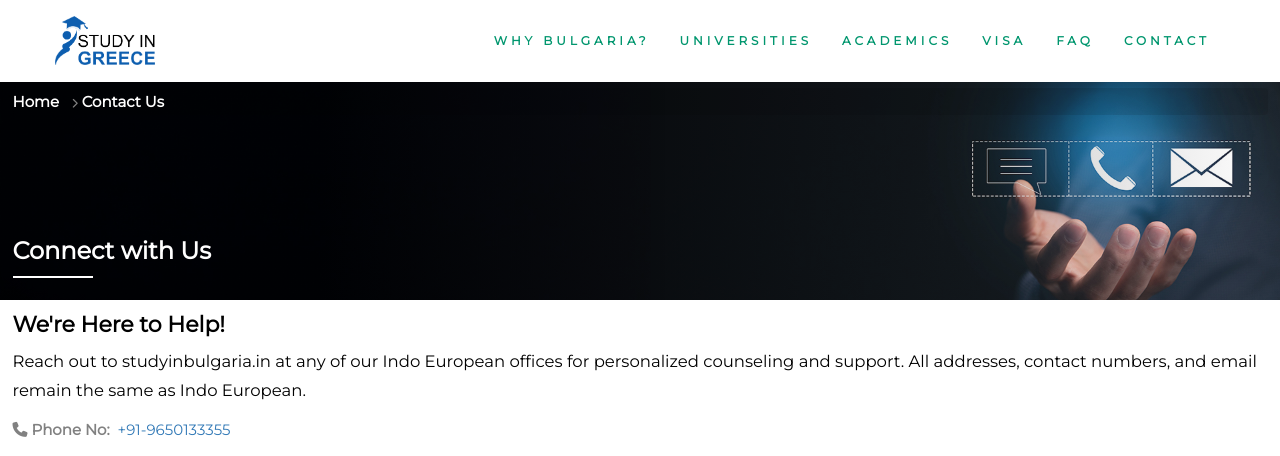
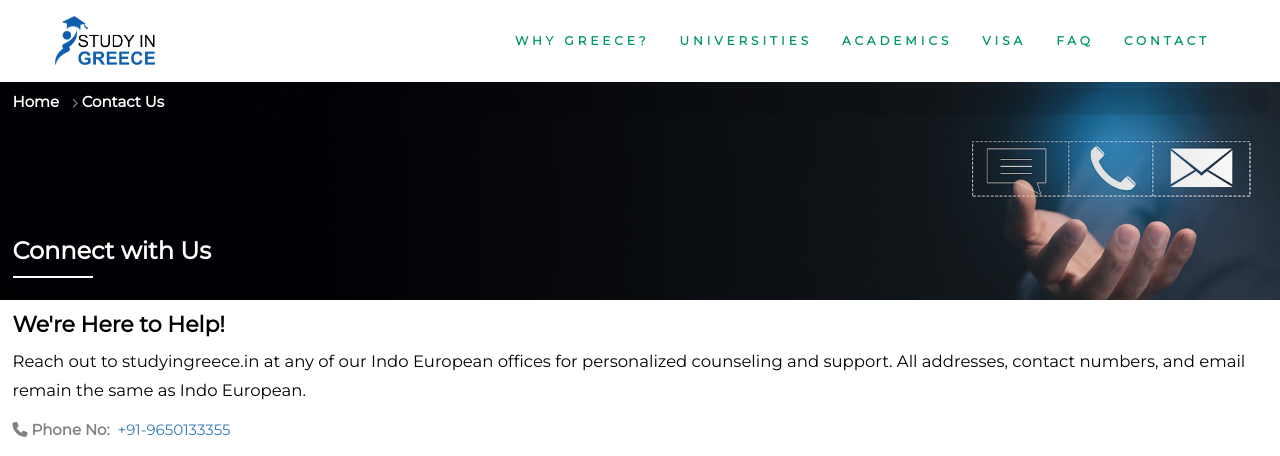
Before and after one commit to indoeuropeanweb/StudyinGreece, a plain HTML site: page contact.html in a window 1280 px wide. Shown: the top 456 px of the page. Drawn offline with nearby package versions, Linux system fonts and the light colour scheme.

Commit message:
changes on contact page

```diff
--- a/contact.html
+++ b/contact.html
@@ -57,7 +57,7 @@
         </div>
         <div class="collapse navbar-collapse" id="myNavbar">
           <ul class="nav navbar-nav navbar-right">
-            <li><a href="/index.html">WHY BULGARIA?</a></li>
+            <li><a href="/index.html">WHY GREECE?</a></li>
             <li><a href="/index.html">UNIVERSITIES</a></li>
             <li><a href="/index.html">ACADEMICS</a></li>
             <li><a href="/index.html">VISA</a></li>
@@ -93,7 +93,7 @@
             <h2 class="contact-title">We're Here to Help!</h2>
             <div class="max-w-[600px] mt-3">
                 <p class="contact-description">
-                    Reach out to studyinbulgaria.in at any of our Indo European offices for personalized counseling
+                    Reach out to studyingreece.in at any of our Indo European offices for personalized counseling
                     and support. All addresses, contact numbers, and email remain the same as Indo European.
                 </p>
                 <p><i class="fa-solid fa-phone"></i>&nbsp;<strong>Phone No:</strong> &nbsp;<a href="tel:+91-9650133355">+91-9650133355</a></p>
```
